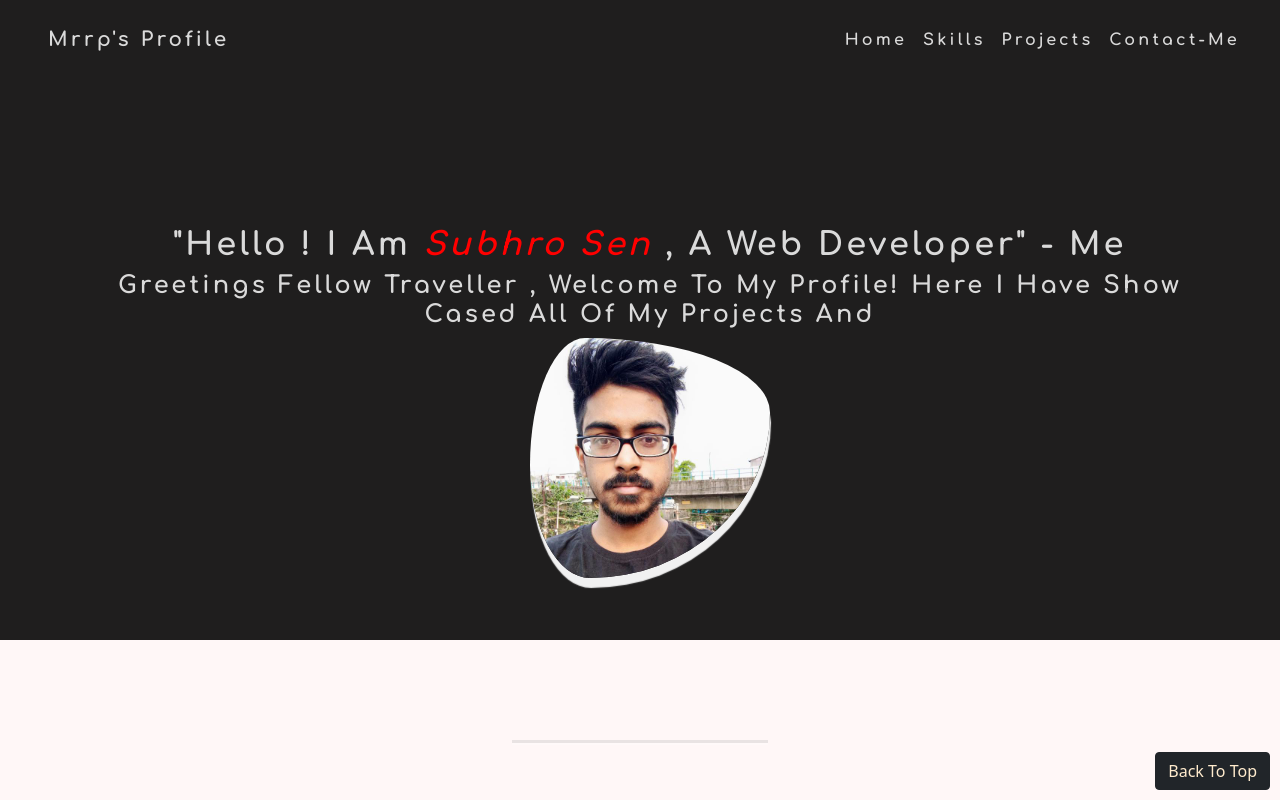
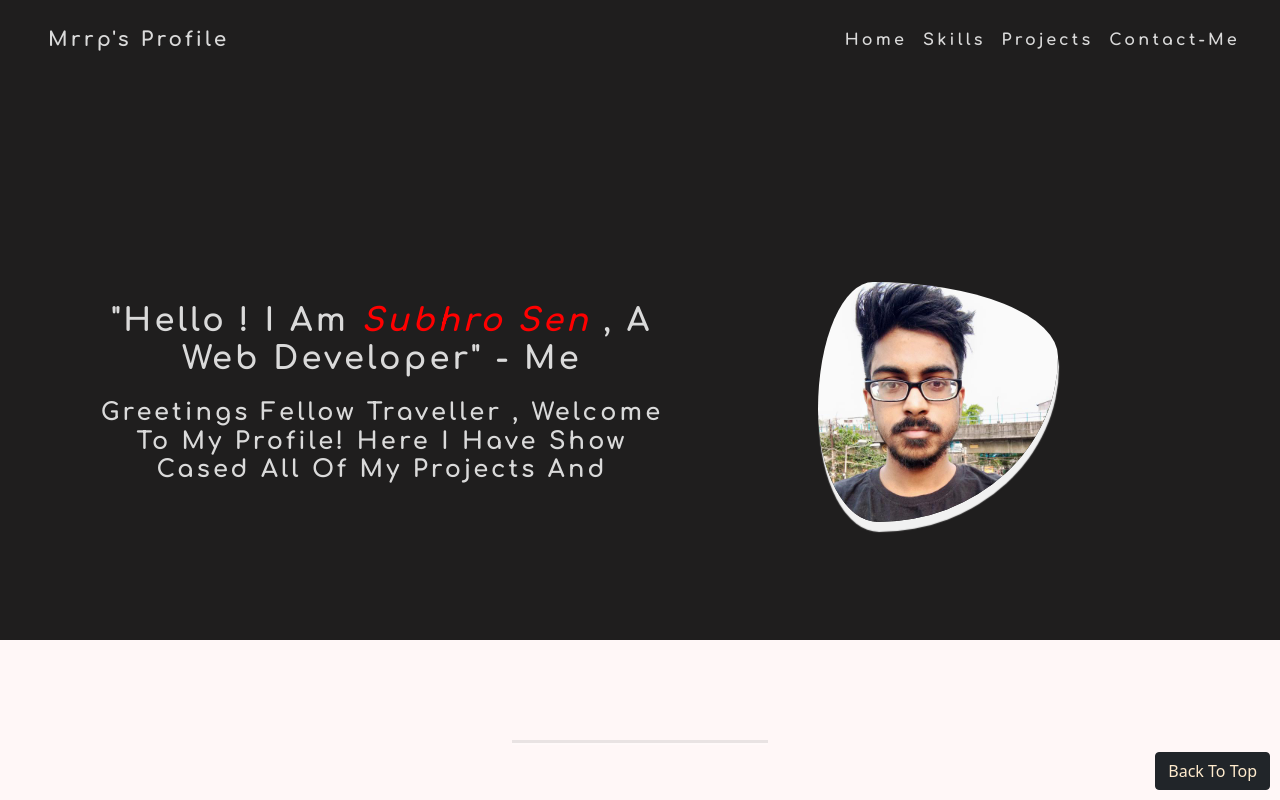
Before and after one commit to 2mrrp97/portfolio, a plain HTML site: page index.html in a window 1280 px wide. Shown: the top 800 px of the page. Drawn offline with nearby package versions, Linux system fonts and the light colour scheme.

Commit message:
Update index.html

```diff
--- a/index.html
+++ b/index.html
@@ -48,22 +48,19 @@
             <source src=" ./images/Pexels Videos 2257012.mp4 " type="video/mp4">
         </video>
         -->
-        <div class="title-container">
-            <div class="container about">
-
-                <section>
-                    <h2 class=" handwrite-font-fam">
+        <div class="title-container" class="make-space-for-nav">
+            <div style="height : 30vh; width : 50%; ">
+                <h2 class="about handwrite-font-fam">
                     "Hello ! I am <span style="color : red ; font-style: italic;">Subhro Sen</span> , A Web
                     Developer" -
                     me
                 </h2>
-                    <h4 id="d" class=" handwrite-font-fam">
+                <h4 id="d" class="about handwrite-font-fam">
                 </h4>
-                </section>
+            </div>
             <img id="pp" src="./images/pp.jpg" alt="Profile Picture">
         </div>
 
-        </div>
     </section>
 
     <hr class="seperator">
@@ -124,7 +121,7 @@
 
     <section id="prj-sec">
         <div id="prj" class="prj-container">
-            <h3 style="margin :50px auto;">Project Gallery</h3>
+            <h3>Project Gallery</h3>
             <div id="slider" class="sliderclass">
 
                 <img id="slidercontent" src="./images/register.png" alt="" class="slider-img">
@@ -136,7 +133,7 @@
                 </button>
             </div>
 
-            <div id="slider-btns" style="margin :50px auto;">
+            <div id="slider-btns">
                 <button id="prev-btn" class="btn btn-outline-light">Prev</button>
                 <button id="prev-btn" class="btn btn-dark">View All Projects</button>
                 <button id="next-btn" class="btn btn-outline-light">Next</button>
@@ -145,6 +142,7 @@
     </section>
     <hr class="seperator">
     <section id="contact" class="container-fluid">
+
         <div>
             <h3 style="text-align:center ; color:white ; margin:50px auto;">Contact Me</h3>
             <form action=" mailto:subhro.enjoying@gmail.com" method="post" class="contactform" enctype="text/plain">
```
Lines whose indentation alone changed are shown as unchanged.
